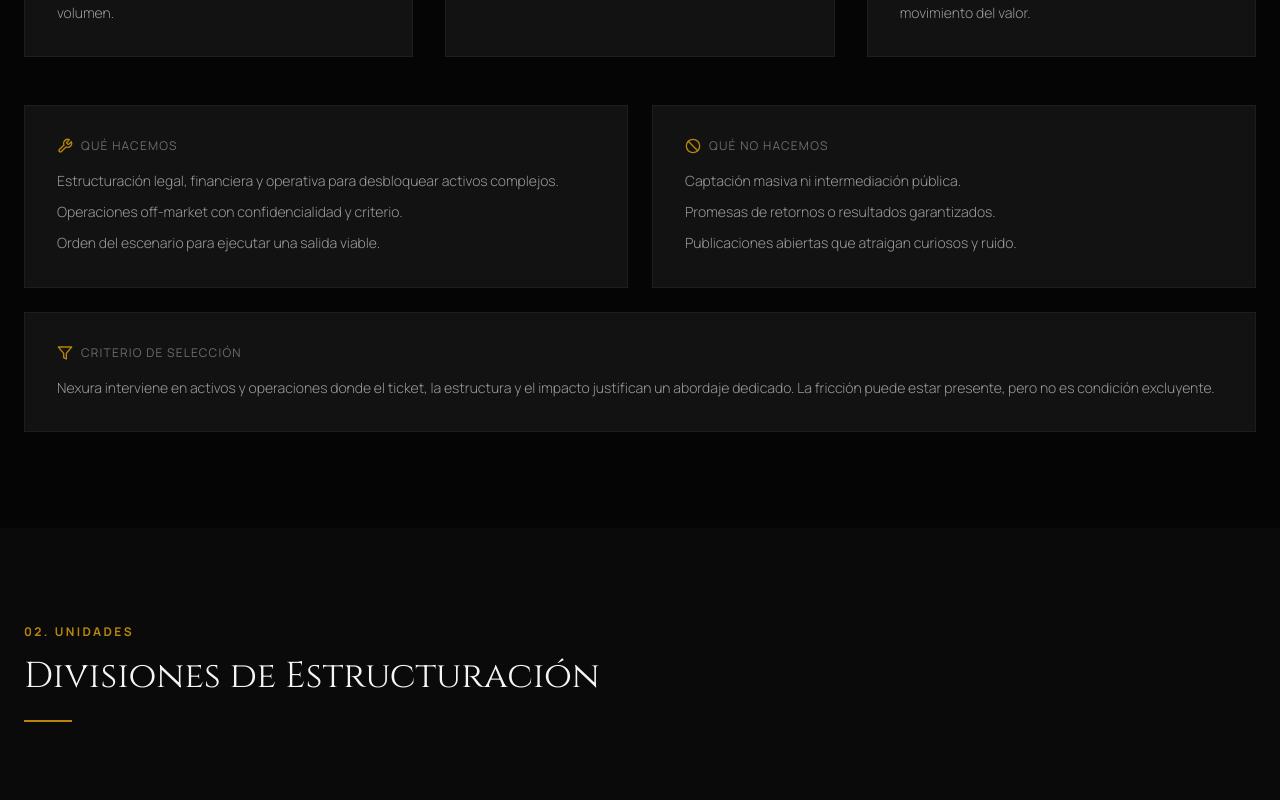
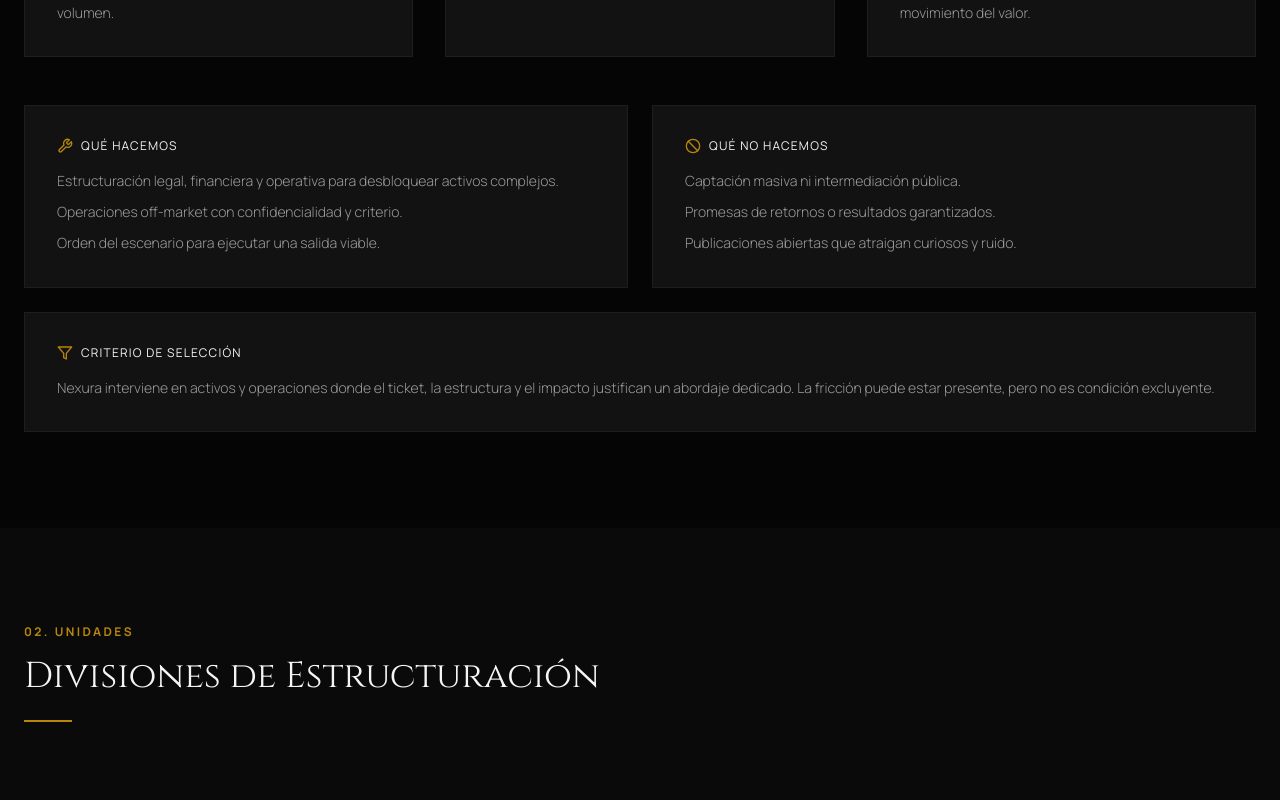
Before and after one commit to free4fun/nexura, a Next.js app: page / in a window 1280 px wide. Shown: the part 1320-2120 px from the top of the page. Built offline with nearby package versions, Linux system fonts and the light colour scheme.

Commit message:
fix: update text color for improved readability in Philosophy and ContactForm sections

```diff
--- a/components/LandingSections.tsx
+++ b/components/LandingSections.tsx
@@ -178,7 +178,7 @@ export const Philosophy = () => {
 
         <div className="mt-12 grid md:grid-cols-2 gap-6">
           <div className="p-8 border border-nexura-white/5 bg-nexura-surface">
-            <h4 className="flex items-center gap-2 text-xs uppercase tracking-widest text-nexura-white/40 mb-4">
+            <h4 className="flex items-center gap-2 text-xs uppercase tracking-widest text-nexura-white mb-4">
               <Wrench className="w-4 h-4 text-nexura-gold" />
               Qué hacemos
             </h4>
@@ -189,7 +189,7 @@ export const Philosophy = () => {
             </ul>
           </div>
           <div className="p-8 border border-nexura-white/5 bg-nexura-surface">
-            <h4 className="flex items-center gap-2 text-xs uppercase tracking-widest text-nexura-white/40 mb-4">
+            <h4 className="flex items-center gap-2 text-xs uppercase tracking-widest text-nexura-white mb-4">
               <Ban className="w-4 h-4 text-nexura-gold" />
               Qué no hacemos
             </h4>
@@ -203,7 +203,7 @@ export const Philosophy = () => {
 
         <div className="mt-6">
           <div className="p-8 border border-nexura-white/5 bg-nexura-surface">
-            <h4 className="flex items-center gap-2 text-xs uppercase tracking-widest text-nexura-white/40 mb-4">
+            <h4 className="flex items-center gap-2 text-xs uppercase tracking-widest text-nexura-white mb-4">
               <Filter className="w-4 h-4 text-nexura-gold" />
               Criterio de selección
             </h4>
@@ -511,7 +511,7 @@ export const Opportunities = () => {
                     if (target?.closest('a,button')) return;
                     scrollToIndex(idx);
                   }}
-                  className={`min-w-[90vw] sm:min-w-[85vw] md:min-w-[420px] lg:min-w-[480px] snap-center bg-nexura-black border p-6 md:p-10 transition-all duration-500 flex flex-col justify-between group md:hover:shadow-2xl md:hover:shadow-nexura-gold/5 md:hover:-translate-y-1 ${idx === currentIndex ? 'border-nexura-gold/40 ring-1 ring-inset ring-nexura-gold/40 blur-none md:blur-none' : 'border-nexura-white/5 blur-sm md:blur-sm'}`}
+                  className={`min-w-[90vw] sm:min-w-[85vw] md:min-w-[420px] lg:min-w-[480px] snap-center bg-nexura-black border p-6 md:p-10 transition-all duration-500 flex flex-col justify-between group ${idx === currentIndex ? 'border-nexura-gold/40 ring-1 ring-inset ring-nexura-gold/40 blur-none md:blur-none' : 'border-nexura-white/5 blur-sm md:blur-sm'}`}
                 >
                     <div>
                         <div className="flex justify-between items-start mb-6">
@@ -521,7 +521,7 @@ export const Opportunities = () => {
                               REF: {item.ref}
                             </span>
                         </div>
-                        <h3 className="text-xl md:text-2xl text-nexura-white mb-6 font-serif leading-snug group-hover:text-nexura-gold/90 transition-colors duration-300">
+                        <h3 className="text-xl md:text-2xl text-nexura-white mb-6 font-serif leading-snug">
                             {item.title}
                         </h3>
                         <div className="mb-8 border-t border-nexura-white/10 pt-6 space-y-6">
@@ -624,7 +624,7 @@ export const ContactForm = () => {
 
         <div className="grid md:grid-cols-2 gap-6 mb-12 border-t border-nexura-white/10 pt-8">
           <div className="border border-nexura-white/5 bg-nexura-surface p-6">
-            <h4 className="flex items-center gap-2 text-xs uppercase tracking-widest text-nexura-white/40 mb-4">
+            <h4 className="flex items-center gap-2 text-xs uppercase tracking-widest text-nexura-white mb-4">
               <KeyRound className="w-4 h-4 text-nexura-gold" />
               Criterios de entrada
             </h4>
@@ -635,7 +635,7 @@ export const ContactForm = () => {
             </ul>
           </div>
           <div className="border border-nexura-white/5 bg-nexura-surface p-6">
-            <h4 className="flex items-center gap-2 text-xs uppercase tracking-widest text-nexura-white/40 mb-4">
+            <h4 className="flex items-center gap-2 text-xs uppercase tracking-widest text-nexura-white mb-4">
               <Clock3 className="w-4 h-4 text-nexura-gold" />
               Tiempo de respuesta
             </h4>
```
